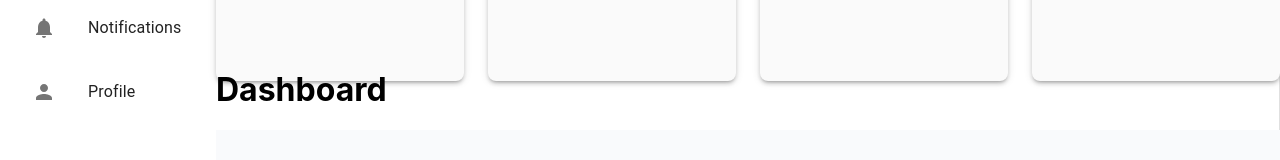
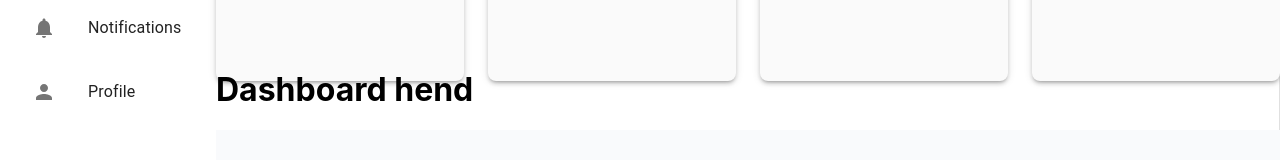
Before and after one commit to moustafa-greeda/crm_react_php, a React (Create React App) app: page /dashboard in a window 1280 px wide. Shown: the part 210-370 px from the top of the page. Built offline with nearby package versions, Linux system fonts and the light colour scheme.

Commit message:
dashboard hend

```diff
--- a/src/components/Dashboard.jsx
+++ b/src/components/Dashboard.jsx
@@ -3,7 +3,7 @@ import { Outlet } from "react-router";
 export default function Dashboard() {
   return (
     <div>
-      <h1>Dashboard</h1>
+      <h1>Dashboard hend</h1>
       {/* will either be <Home/> or <Settings/> */}
       <Outlet />
     </div>
```
Also changed, not shown: 1 other file (tests, documents, lock files or other folders).
